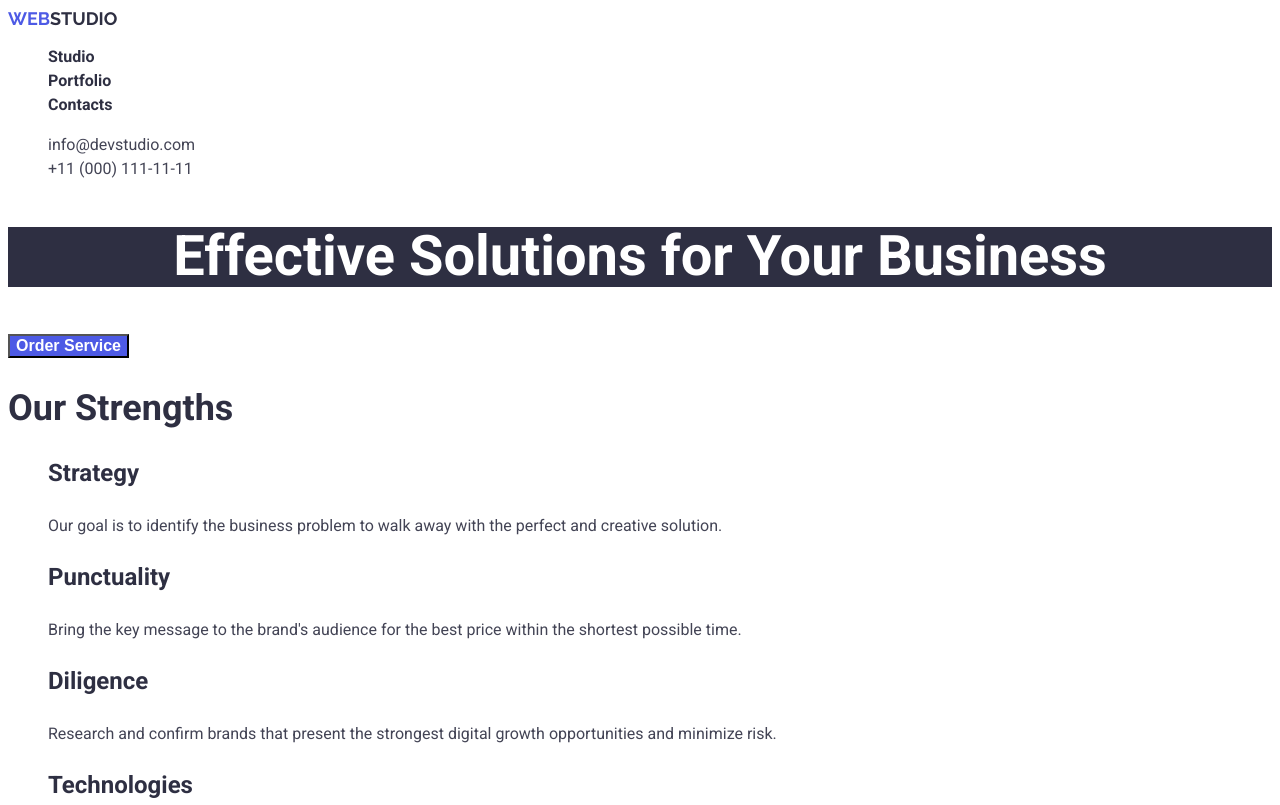
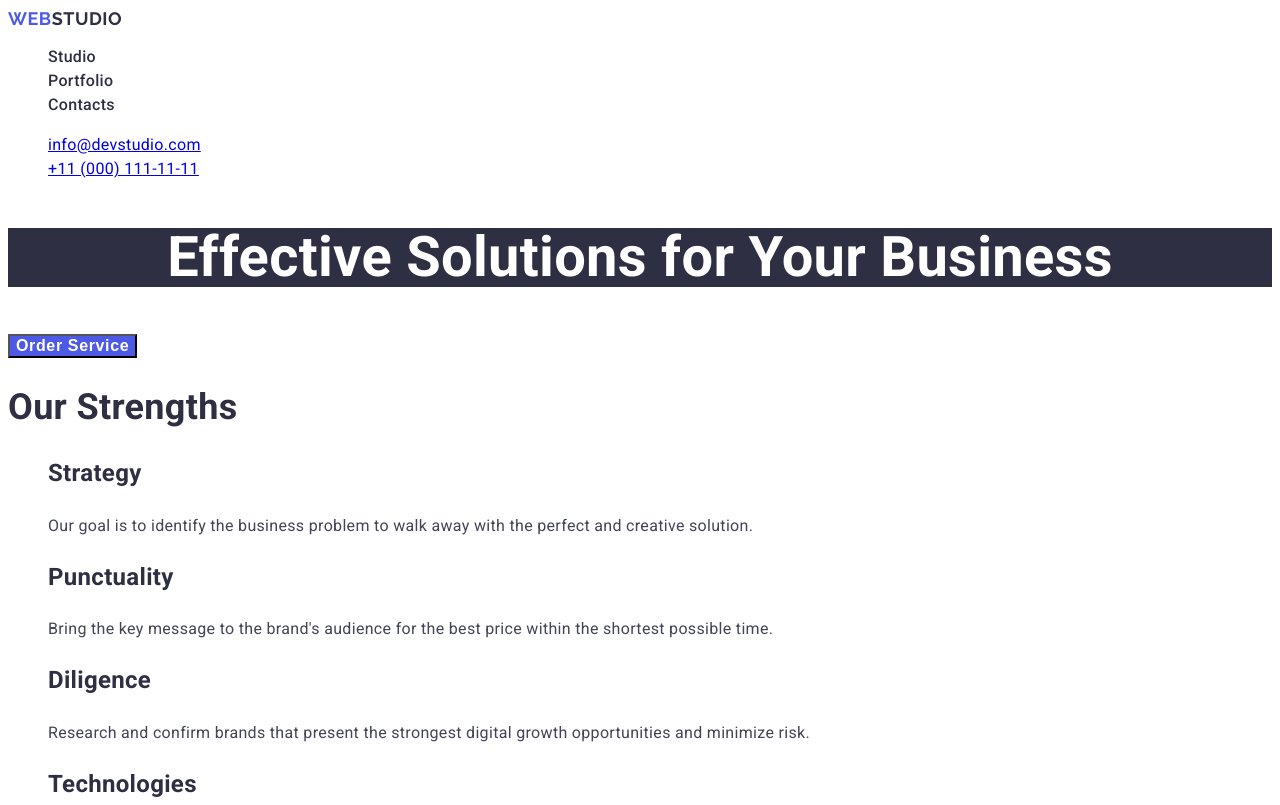
Before and after one commit to AistraViter/goit-markup-hw-02, a plain HTML site: page index.html in a window 1280 px wide. Shown: the top 805 px of the page. Drawn offline with Linux system fonts and the light colour scheme.

Commit message:
Правки 1

```diff
--- a/css/styles.css
+++ b/css/styles.css
@@ -1,14 +1,16 @@
 body {
   font-family: "Roboto", sans-serif;
-  letter-spacing: 2%;
+  color: #434455;
+  background-color: white;
+  letter-spacing: 0.02em;
 }
+
 h2,
 h3 {
   color: #2e2f42;
 }
 
 p {
-  color: #434455;
   font-size: 16px;
   line-height: 1.5;
 }
@@ -18,31 +20,34 @@ ul {
 }
 
 .logo-text {
-  color: #2e2f42;
+  color: #4d5ae5;
   font-family: "Raleway", sans-serif;
   font-weight: bold;
   font-size: 18px;
-  line-height: 1.167;
-  letter-spacing: 3%;
+  line-height: 1.17;
+  letter-spacing: 0.03em;
   text-decoration: none;
   text-transform: uppercase;
 }
-.logo-text .web {
-  color: #4d5ae5;
+.logo-text .studio {
+  color: #2e2f42;
+
 }
 
 .nav-text {
   color: #2e2f42;
-  font-weight: bold;
+  font-weight: 500;
   font-size: 16px;
   line-height: 1.5;
+  letter-spacing: 0.02em;
   text-decoration: none;
 }
 .nav-text:active,
 .nav-text:hover,
+.nav-text:focus,
 .contacts-text:active,
 .contacts-text:hover {
-  color: #4d5ae5;
+  color: #404bbf;
 }
 
 .contacts-text {
@@ -51,6 +56,7 @@ ul {
   line-height: 1.5;
   text-decoration: none;
   font-style: normal;
+
 }
 
 .footer-text {
@@ -66,20 +72,20 @@ ul {
   background-color: #2e2f42;
   font-weight: bold;
   font-size: 56px;
-  line-height: 1.071;
+  line-height: 1.07;
   text-align: center;
 }
 
 .section-title {
   font-weight: bold;
   font-size: 36px;
-  line-height: 1.111;
+  line-height: 1.11;
 }
 
 .strengths-title {
   font-weight: medium;
   font-size: 24px;
-  line-height: 1.333;
+  line-height: 1.33;
 }
 
 .teammate-name,
@@ -94,6 +100,6 @@ ul {
   background-color: #4d5ae5;
   font-weight: bold;
   font-size: 16px;
-  letter-spacing: 4%;
+  letter-spacing: 0.04em;
   text-align: center;
 }
--- a/index.html
+++ b/index.html
@@ -17,27 +17,27 @@
   <body>
     <header>
       <nav>
-        <a href="./index.html" class="logo-text"> <span class="web">Web</span>Studio </a>
+        <a href="./index.html" class="logo-text"> Web<span class="studio">Studio</span> </a>
 
         <ul>
           <li>
-            <a class="nav-text" href="">Studio </a>
+            <a class="nav-text" href="./index.html">Studio </a>
           </li>
           <li>
-            <a class="nav-text" href="">Portfolio </a>
+            <a class="nav-text" href="./index.html">Portfolio </a>
           </li>
           <li>
-            <a class="nav-text" href="">Contacts </a>
+            <a class="nav-text" href="./index.html">Contacts </a>
           </li>
         </ul>
       </nav>
-      <address>
+      <address class="contacts-text">
         <ul>
           <li>
-            <a class="contacts-text" href="mailto:info@devstudio.com">info@devstudio.com</a>
+            <a href="mailto:info@devstudio.com">info@devstudio.com</a>
           </li>
           <li>
-            <a class="contacts-text" href="tel:+110001111111">+11 (000) 111-11-11</a>
+            <a href="tel:+110001111111">+11 (000) 111-11-11</a>
           </li>
         </ul>
       </address>
@@ -196,7 +196,7 @@
     </main>
 
     <footer>
-      <a class="logo-text" href="./index.html"> <span class="web">Web</span>Studio </a>
+      <a href="./index.html" class="logo-text"> Web<span class="studio">Studio</span> </a>
       <p class="footer-text">
         Increase the flow of customers and sales for your business with digital
         marketing & growth solutions.
```
